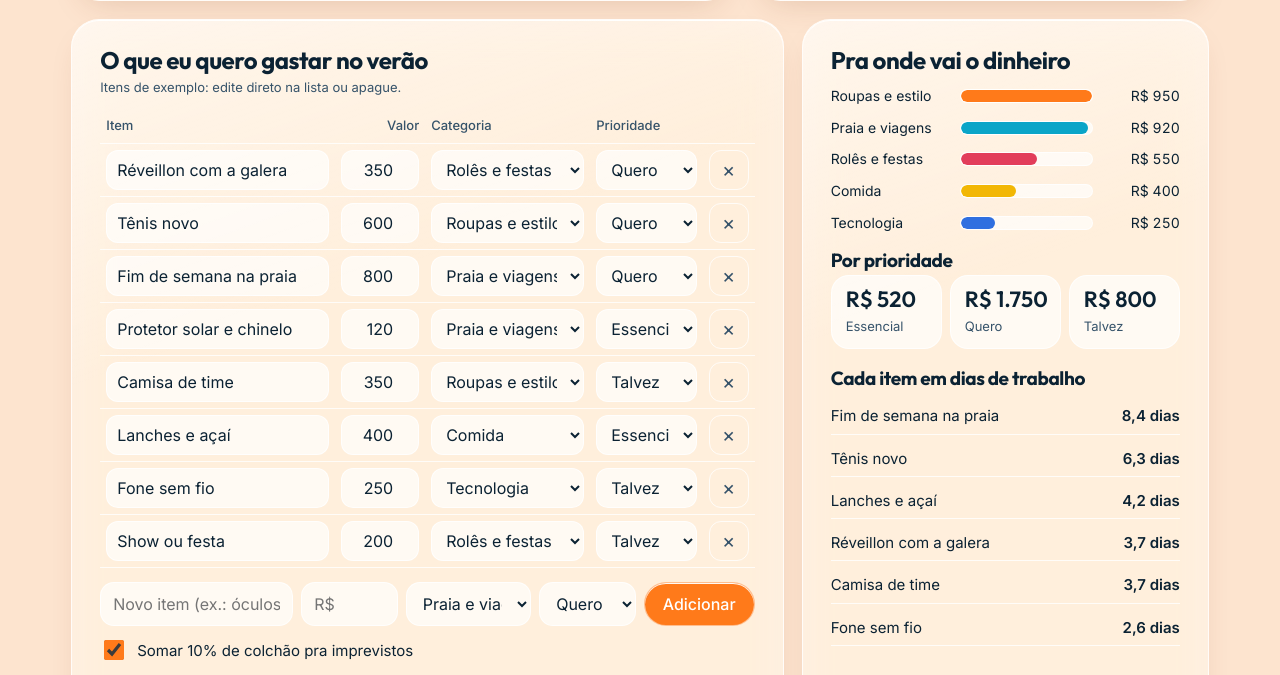
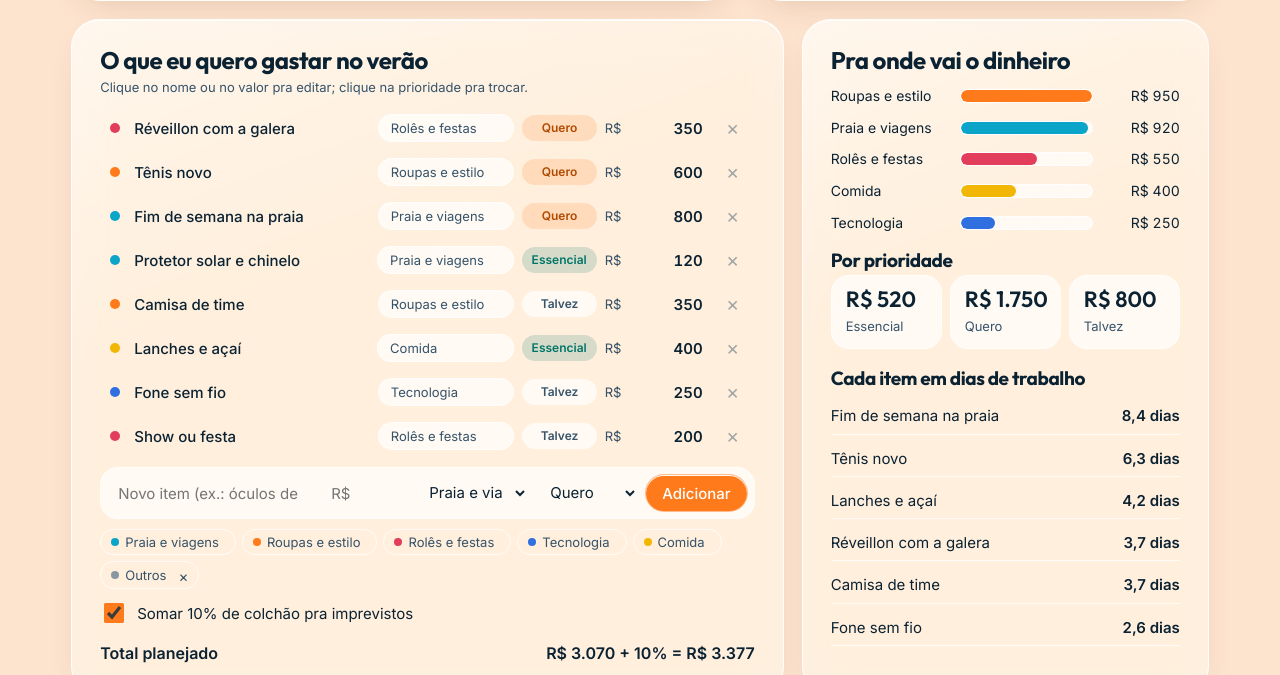
Before and after one commit to Briniouz/gastos, a plain HTML site: page index.html in a window 1280 px wide. Shown: the part 830-1505 px from the top of the page. Drawn offline with Linux system fonts and the light colour scheme.

Commit message:
Lista de gastos compacta e criação de categorias
Co-Authored-By: Claude Opus 5.5 <noreply@anthropic.com>
Claude-Session: https://claude.ai/code/session_01V3bt9Qk4oY3dNtnFrYNmha

```diff
--- a/index.html
+++ b/index.html
@@ -78,11 +78,39 @@ th{text-align:left;font-weight:500;color:var(--mute);font-size:13px;padding:8px
 td{padding:6px;border-bottom:1px solid var(--edge);vertical-align:middle}
 .num{text-align:right;white-space:nowrap;font-variant-numeric:tabular-nums}
 .scroll{overflow-x:auto}
-#items input,#items select{min-height:40px;padding:6px 10px;border-radius:12px}
-#items td:nth-child(2){width:6em}#items td:nth-child(3){width:11em}#items td:nth-child(4){width:7.5em}#items td:nth-child(5){width:44px}
-.del{width:40px;height:40px;border-radius:12px;border:1px solid var(--edge);background:transparent;cursor:pointer;color:var(--mute);font-size:20px;line-height:1}
+.del{width:32px;height:32px;border-radius:10px;border:1px solid var(--edge);background:transparent;cursor:pointer;color:var(--mute);font-size:20px;line-height:1}
 .del:hover{color:var(--coral)}
-.add{display:grid;grid-template-columns:minmax(0,2fr) minmax(0,1fr) minmax(0,1.3fr) minmax(0,1fr) auto;gap:8px;margin-top:14px}
+.add{display:grid;grid-template-columns:minmax(0,1.8fr) 5.5em minmax(0,1fr) 6.5em auto;gap:6px;margin-top:10px;padding:6px;border-radius:18px;background:var(--glass2);border:1px solid var(--edge)}
+.add input,.add select{min-height:38px;font-size:15px;padding:6px 10px;border-radius:12px;background:transparent;border:1px solid transparent}
+.add input:focus,.add select:focus{border-color:var(--edge);background:var(--glass)}
+.add .btn{min-height:38px;padding:6px 16px;font-size:15px}
+.list{display:grid;gap:2px}
+.it{display:grid;grid-template-columns:10px minmax(0,1fr) auto auto 6.5em 32px;grid-template-areas:"d n c p v x";gap:8px;align-items:center;padding:4px 6px 4px 10px;border-radius:14px;transition:background .15s}
+.it:hover,.it:focus-within{background:var(--glass2)}
+.dot{grid-area:d;width:10px;height:10px;border-radius:50%;box-shadow:0 0 0 3px color-mix(in srgb,currentColor 0%,transparent)}
+.it input{border:0;background:transparent;min-height:34px;padding:4px 6px;border-radius:10px;width:100%;font-size:15px;outline:none;color:var(--ink)}
+.it input:focus{background:var(--glass);box-shadow:0 0 0 1px var(--edge)}
+.it .nm{grid-area:n;font-weight:500}
+.it input[type=number]::-webkit-inner-spin-button,.add input[type=number]::-webkit-inner-spin-button{-webkit-appearance:none}
+.it input[type=number],.add input[type=number]{-moz-appearance:textfield}
+.chip{grid-area:c;-webkit-appearance:none;appearance:none;border:1px solid var(--edge);background:var(--glass2);border-radius:999px;padding:3px 12px;font-size:13px;min-height:28px;max-width:10.5em;cursor:pointer;color:var(--mute);text-overflow:ellipsis}
+.pr{grid-area:p;border:0;border-radius:999px;padding:3px 10px;font-size:12px;font-weight:600;min-height:26px;min-width:6.2em;cursor:pointer}
+.p-e{background:color-mix(in srgb,var(--ok) 16%,transparent);color:var(--ok)}
+.p-q{background:rgba(255,122,26,.17);color:light-dark(#b04a00,#ffa15c)}
+.p-t{background:var(--glass2);color:var(--mute)}
+.vl{grid-area:v;display:flex;align-items:center;font-size:13px;color:var(--mute)}
+.vl input{text-align:right;font-weight:600;font-variant-numeric:tabular-nums}
+.it .del{grid-area:x;border-color:transparent;opacity:.45}
+.it:hover .del,.it:focus-within .del{opacity:1}
+.nc{display:flex;gap:6px;align-items:center;margin-top:8px;padding:6px;border-radius:16px;background:var(--glass2);border:1px solid var(--edge)}
+.nc[hidden]{display:none}
+.nc input{flex:1;min-height:36px;font-size:15px;padding:6px 10px;border-radius:12px;border:1px solid var(--edge);background:var(--glass)}
+.nc .btn{min-height:36px;padding:4px 14px;font-size:14px}
+.cl{display:flex;flex-wrap:wrap;gap:6px;margin-top:10px}
+.cl span{display:inline-flex;align-items:center;gap:6px;font-size:13px;padding:2px 4px 2px 10px;border-radius:999px;border:1px solid var(--edge);color:var(--mute);min-height:26px}
+.cl span i{width:8px;height:8px;border-radius:50%}
+.cl button{border:0;background:none;color:var(--mute);cursor:pointer;font-size:15px;width:22px;height:22px;border-radius:50%}
+.cl button:hover{color:var(--coral)}
 .tot{display:flex;justify-content:space-between;flex-wrap:wrap;gap:8px;margin-top:12px;font-weight:600}
 .bars{display:grid;gap:10px;margin:12px 0 18px}
 .bar{display:grid;grid-template-columns:8.5em minmax(0,1fr) 5.5em;gap:10px;align-items:center;font-size:14px}
@@ -104,13 +132,12 @@ tr.cur td{font-weight:600}
 @media(max-width:900px){.r1,.r2,.r3{grid-template-columns:minmax(0,1fr)}}
 @media(max-width:600px){
  .f2{grid-template-columns:minmax(0,1fr) minmax(0,1fr)}
- .add{grid-template-columns:minmax(0,1fr) minmax(0,1fr)}.add input:first-child{grid-column:1/-1}
+ .add{grid-template-columns:minmax(0,1fr) minmax(0,1fr)}.add input:first-child{grid-column:1/-1}.add input,.add select{font-size:16px}
+ .it{grid-template-columns:10px minmax(0,1fr) auto 6em 32px;grid-template-areas:"d n n v x" ". c p p .";row-gap:2px;padding:6px 4px 8px 8px;border-bottom:1px solid var(--edge);border-radius:0}
+ .it .chip{justify-self:stretch;max-width:none}.it .pr{justify-self:start}.it input{font-size:16px}
  table{font-size:13px}th,td{padding:6px 4px}
  .stack thead{display:none}.stack tr{display:grid;padding-block:8px;border-bottom:1px solid var(--edge)}.stack td{display:flex;justify-content:space-between;gap:12px;border:0;padding:3px 0}.stack td::before{content:attr(data-l);color:var(--mute)}
  .kpis{grid-template-columns:repeat(2,minmax(0,1fr))}
- #items tr{display:grid;grid-template-columns:minmax(0,.8fr) minmax(0,1.3fr) minmax(0,1fr);gap:6px;padding:8px 0;border-bottom:1px solid var(--edge)}#items td{width:auto!important;border:0;padding:0}
- #items td:nth-child(1){grid-column:1/3;grid-row:1}#items td:nth-child(5){grid-column:3;grid-row:1;justify-self:end}#items td:nth-child(2){grid-row:2;grid-column:1}#items td:nth-child(3){grid-row:2;grid-column:2}#items td:nth-child(4){grid-row:2;grid-column:3}
- #items thead{display:none}
  .bar{grid-template-columns:7em minmax(0,1fr) 5em}
  #bar{display:flex;position:fixed;left:10px;right:10px;bottom:10px;z-index:10;justify-content:space-between;gap:10px;padding:10px 16px;border-radius:20px;font-size:14px}
  #bar b{font:600 18px Outfit,sans-serif;white-space:nowrap}
@@ -160,8 +187,8 @@ tr.cur td{font-weight:600}
  <section class="row r3">
   <div class="glass">
    <h2>O que eu quero gastar no verão</h2>
-   <p class="note" style="margin:0 0 10px">Itens de exemplo: edite direto na lista ou apague.</p>
-   <div class="scroll"><table id="items"><thead><tr><th>Item</th><th class="num">Valor</th><th>Categoria</th><th>Prioridade</th><th></th></tr></thead><tbody></tbody></table></div>
+   <p class="note" style="margin:0 0 10px">Clique no nome ou no valor pra editar; clique na prioridade pra trocar.</p>
+   <div class="list" id="items"></div>
    <form class="add" id="addf">
     <input type="text" id="an" placeholder="Novo item (ex.: óculos de sol)" aria-label="Nome do item" required>
     <input type="number" id="av" placeholder="R$" min="0" step="1" aria-label="Valor" inputmode="decimal" required>
@@ -169,6 +196,8 @@ tr.cur td{font-weight:600}
     <select id="ap" aria-label="Prioridade"><option value="e">Essencial</option><option value="q" selected>Quero</option><option value="t">Talvez</option></select>
     <button class="btn pri" type="submit">Adicionar</button>
    </form>
+   <div class="nc" id="nc" hidden><input id="ncn" placeholder="Nome da nova categoria" maxlength="24" aria-label="Nome da nova categoria"><button class="btn pri" type="button" id="ncok">Criar</button><button class="btn" type="button" id="ncx">Cancelar</button></div>
+   <div class="cl" id="cl"></div>
    <label class="chk"><input type="checkbox" id="colchao"> Somar 10% de colchão pra imprevistos</label>
    <div class="tot"><span>Total planejado</span><span id="tot"></span></div>
   </div>
@@ -248,6 +277,8 @@ const MESL=['Janeiro','Fevereiro','Março','Abril','Maio','Junho','Julho','Agost
 const DS=['D','S','T','Q','Q','S','S'],DL=['Domingo','Segunda','Terça','Quarta','Quinta','Sexta','Sábado'];
 const CATS=['Praia e viagens','Roupas e estilo','Rolês e festas','Tecnologia','Comida','Outros'];
 const CATC=['#0aa5c8','#ff7a1a','#e23d5a','#2f6fe0','#f2b705','#8a97a3'];
+const NEWC=['#16a34a','#db2777','#0d9488','#9333ea','#ca8a04','#ea580c','#475569'];
+const defCats=()=>CATS.map((n,i)=>({n,c:CATC[i]}));
 const PRIO={e:'Essencial',q:'Quero',t:'Talvez'};
 const RATES={cdb:0.83,poupanca:0.5,casa:0};
 const MIN_DIA=54.04,IFOOD_MOTO=7.5,IFOOD_BIKE=7;
@@ -262,8 +293,8 @@ const DEF=()=>({items:[
  {id:7,nome:'Fone sem fio',valor:250,cat:3,prio:'t'},
  {id:8,nome:'Show ou festa',valor:200,cat:2,prio:'t'}],
  job:{preset:'rest',diaria:60,entregas:12,extra:5,custo:25,ini:'2026-12-01',fim:'2027-02-28',dias:[true,false,false,true,true,true,true],feriados:true},
- save:{saldo:300,mensal:200,tipo:'cdb',taxa:0.83,usar:true},colchao:true,nid:9});
-const fix=d=>{const b=DEF();if(!d||!Array.isArray(d.items))return b;return{...b,...d,job:{...b.job,...d.job},save:{...b.save,...d.save}}};
+ save:{saldo:300,mensal:200,tipo:'cdb',taxa:0.83,usar:true},colchao:true,nid:9,cats:defCats()});
+const fix=d=>{const b=DEF();if(!d||!Array.isArray(d.items))return b;const o={...b,...d,job:{...b.job,...d.job},save:{...b.save,...d.save}};if(!Array.isArray(o.cats)||!o.cats.length)o.cats=defCats();o.items.forEach(x=>{if(!(+x.cat>=0&&+x.cat<o.cats.length))x.cat=o.cats.length-1});return o};
 const KEY='verao-no-azul-v1';
 let S;
 try{const h=window.claude?.hot?.data;S=fix(h&&h.items?h:JSON.parse(localStorage.getItem(KEY)||'null'))}catch(e){S=DEF()}
@@ -301,14 +332,22 @@ function sim(dias,taxa){
 }
 
 let cur=null,geo=null,shown=0;
+const catOpts=sel=>S.cats.map((c,i)=>`<option value="${i}"${+sel===i?' selected':''}>${esc(c.n)}</option>`).join('')+'<option value="new">+ Nova categoria…</option>';
+const PN={e:'q',q:'t',t:'e'};
 function renderItems(){
- $('#items tbody').innerHTML=S.items.map(it=>`<tr data-id="${it.id}">
-  <td><input type="text" data-k="nome" value="${esc(it.nome)}" aria-label="Nome"></td>
-  <td><input type="number" data-k="valor" value="${it.valor}" min="0" step="1" aria-label="Valor" inputmode="decimal" style="text-align:right"></td>
-  <td><select data-k="cat" aria-label="Categoria">${CATS.map((c,i)=>`<option value="${i}"${+it.cat===i?' selected':''}>${c}</option>`).join('')}</select></td>
-  <td><select data-k="prio" aria-label="Prioridade">${Object.entries(PRIO).map(([k,v])=>`<option value="${k}"${it.prio===k?' selected':''}>${v}</option>`).join('')}</select></td>
-  <td><button class="del" data-del="${it.id}" aria-label="Remover ${esc(it.nome)}">×</button></td></tr>`).join('')||`<tr><td colspan="5" class="note">Nenhum item ainda. Adicione o primeiro abaixo.</td></tr>`;
+ $('#items').innerHTML=S.items.map(it=>{const c=S.cats[it.cat]||S.cats[0];return`<div class="it" data-id="${it.id}"><span class="dot" style="background:${c.c}"></span><input class="nm" type="text" data-k="nome" value="${esc(it.nome)}" aria-label="Nome"><select class="chip" data-k="cat" aria-label="Categoria">${catOpts(it.cat)}</select><button type="button" class="pr p-${it.prio}" data-pr title="Clique pra trocar a prioridade">${PRIO[it.prio]}</button><span class="vl">R$<input type="number" data-k="valor" value="${it.valor}" min="0" step="1" inputmode="decimal" aria-label="Valor"></span><button type="button" class="del" data-del="${it.id}" aria-label="Remover ${esc(it.nome)}">×</button></div>`}).join('')||'<p class="note">Nenhum item ainda. Adicione o primeiro abaixo.</p>';
+ const av=$('#ac').value;$('#ac').innerHTML=catOpts(av==='new'||av===''?0:+av);
+ const used=new Set(S.items.map(x=>+x.cat));
+ $('#cl').innerHTML=S.cats.map((c,i)=>`<span><i style="background:${c.c}"></i>${esc(c.n)}${used.has(i)?'<b style="width:6px"></b>':`<button type="button" data-rc="${i}" aria-label="Apagar categoria ${esc(c.n)}">×</button>`}</span>`).join('');
 }
+let ncT=null;
+function openNew(t){ncT=t;$('#nc').hidden=false;$('#ncn').value='';$('#ncn').focus()}
+function closeNew(){ncT=null;$('#nc').hidden=true;renderItems()}
+function createCat(){const n=$('#ncn').value.trim();if(!n)return $('#ncn').focus();let i=S.cats.findIndex(c=>c.n.toLowerCase()===n.toLowerCase());
+ if(i<0){S.cats.push({n,c:NEWC[Math.max(0,S.cats.length-6)%NEWC.length]});i=S.cats.length-1}
+ const t=ncT;ncT=null;$('#nc').hidden=true;
+ if(t==='add'){renderItems();$('#ac').value=i}else{const it=S.items.find(x=>x.id==t);if(it)it.cat=i;renderItems()}
+ renderCalc()}
 function fillControls(){
  const j=S.job,sv=S.save;
  for(const k of['diaria','entregas','extra','custo','ini','fim'])$('#'+k).value=j[k];
@@ -338,9 +377,9 @@ function renderCalc(){
  $('#calc').innerHTML=`Por dia: <b>${brl2(+j.diaria)}</b> + ${+j.entregas||0} × <b>${brl2(+j.extra)}</b> − <b>${brl2(+j.custo)}</b> = <b>${brl2(r.per)}</b><br>${nd} dias por semana · ${r.wdIn} dias no período · ganho total <b>${brl(last.w)}</b>`;
  $('#savc').innerHTML=`Na data limite: <b>${brl(last.s)}</b> guardados, dos quais <b>${brl2(last.rend)}</b> são rendimento.${sv.usar?'':' (fora da conta do verão)'}`;
  const tot=sumItems();$('#tot').textContent=brl(tot)+(S.colchao?` + 10% = ${brl(tot*1.1)}`:'');
- const cs=CATS.map((c,i)=>({c,i,v:S.items.filter(x=>+x.cat===i).reduce((a,b)=>a+(+b.valor||0),0)})).filter(x=>x.v>0).sort((a,b)=>b.v-a.v);
+ const cs=S.cats.map((k,i)=>({c:esc(k.n),col:k.c,i,v:S.items.filter(x=>+x.cat===i).reduce((a,b)=>a+(+b.valor||0),0)})).filter(x=>x.v>0).sort((a,b)=>b.v-a.v);
  const mx=Math.max(1,...cs.map(x=>x.v));
- $('#cats').innerHTML=cs.map(x=>`<div class="bar"><span>${x.c}</span><span class="track"><i style="width:${x.v/mx*100}%;background:${CATC[x.i]}"></i></span><span class="num">${brl(x.v)}</span></div>`).join('')||'<p class="note">Sem gastos ainda.</p>';
+ $('#cats').innerHTML=cs.map(x=>`<div class="bar"><span>${x.c}</span><span class="track"><i style="width:${x.v/mx*100}%;background:${x.col}"></i></span><span class="num">${brl(x.v)}</span></div>`).join('')||'<p class="note">Sem gastos ainda.</p>';
  $('#prio').innerHTML=Object.entries(PRIO).map(([k,v])=>{const s=S.items.filter(x=>x.prio===k).reduce((a,b)=>a+(+b.valor||0),0);return`<div class="kpi"><b>${brl(s)}</b><span>${v}</span></div>`}).join('');
  renderMonths(r);renderScen(r);renderTips(r,sal);renderProj();
  $('#wd').innerHTML=r.per>0?[...S.items].sort((a,b)=>b.valor-a.valor).slice(0,6).map(x=>`<div><span>${esc(x.nome)}</span><b>${(x.valor/r.per).toLocaleString('pt-BR',{maximumFractionDigits:1})} dias</b></div>`).join(''):'<p class="note">Ajuste o ganho por dia pra ver.</p>';
@@ -429,7 +468,7 @@ $('#undo').onclick=()=>{if(!undoS)return;S=undoS;undoS=null;fillControls();rende
 const snapUndo=()=>{undoS=JSON.parse(JSON.stringify(S))};
 
 $('#preset').innerHTML=Object.entries(PRESETS).map(([k,v])=>`<option value="${k}">${v.n}</option>`).join('');
-$('#ac').innerHTML=CATS.map((c,i)=>`<option value="${i}">${c}</option>`).join('');
+
 $('#preset').addEventListener('change',e=>{const p=PRESETS[e.target.value];S.job.preset=e.target.value;if(p.diaria!=null){for(const k of['diaria','entregas','extra','custo'])S.job[k]=p[k];fillControls()}renderCalc()});
 for(const k of['diaria','entregas','extra','custo'])$('#'+k).addEventListener('input',e=>{S.job[k]=Math.max(0,+e.target.value||0);S.job.preset='custom';$('#preset').value='custom';renderCalc()});
 for(const k of['ini','fim'])$('#'+k).addEventListener('change',e=>{if(e.target.value){S.job[k]=e.target.value;renderCalc()}});
@@ -439,10 +478,16 @@ for(const k of['saldo','mensal','taxa'])$('#'+k).addEventListener('input',e=>{S.
 $('#tipo').addEventListener('change',e=>{S.save.tipo=e.target.value;S.save.taxa=RATES[e.target.value];$('#taxa').value=S.save.taxa;renderCalc()});
 $('#usar').addEventListener('change',e=>{S.save.usar=e.target.checked;renderCalc()});
 $('#colchao').addEventListener('change',e=>{S.colchao=e.target.checked;renderCalc()});
-const tb=$('#items tbody');
-tb.addEventListener('input',e=>{const k=e.target.dataset.k,tr=e.target.closest('tr');if(!k||!tr)return;const it=S.items.find(x=>x.id==tr.dataset.id);if(!it)return;it[k]=k==='valor'?Math.max(0,+e.target.value||0):k==='cat'?+e.target.value:e.target.value;renderCalc()});
-tb.addEventListener('click',e=>{const b=e.target.closest('[data-del]');if(!b)return;snapUndo();const it=S.items.find(x=>x.id==b.dataset.del);S.items=S.items.filter(x=>x.id!=b.dataset.del);renderItems();renderCalc();toast(`"${it?it.nome:'Item'}" removido`,true)});
-$('#addf').addEventListener('submit',e=>{e.preventDefault();const n=$('#an').value.trim(),v=+$('#av').value;if(!n||!(v>=0))return;S.items.push({id:S.nid++,nome:n,valor:v,cat:+$('#ac').value,prio:$('#ap').value});$('#an').value='';$('#av').value='';renderItems();renderCalc();$('#an').focus()});
+const tb=$('#items');
+tb.addEventListener('input',e=>{const k=e.target.dataset.k,row=e.target.closest('.it');if(!k||!row||e.target.tagName==='SELECT')return;const it=S.items.find(x=>x.id==row.dataset.id);if(!it)return;it[k]=k==='valor'?Math.max(0,+e.target.value||0):e.target.value;renderCalc()});
+tb.addEventListener('change',e=>{if(e.target.dataset.k!=='cat')return;const row=e.target.closest('.it'),it=S.items.find(x=>x.id==row.dataset.id);if(!it)return;if(e.target.value==='new')return openNew(it.id);it.cat=+e.target.value;renderItems();renderCalc()});
+tb.addEventListener('click',e=>{const p=e.target.closest('[data-pr]');if(p){const it=S.items.find(x=>x.id==p.closest('.it').dataset.id);it.prio=PN[it.prio];p.className='pr p-'+it.prio;p.textContent=PRIO[it.prio];renderCalc();return}
+ const b=e.target.closest('[data-del]');if(!b)return;snapUndo();const it=S.items.find(x=>x.id==b.dataset.del);S.items=S.items.filter(x=>x.id!=b.dataset.del);renderItems();renderCalc();toast(`"${it?it.nome:'Item'}" removido`,true)});
+$('#ac').addEventListener('change',e=>{if(e.target.value==='new')openNew('add')});
+$('#ncok').onclick=createCat;$('#ncx').onclick=closeNew;
+$('#ncn').addEventListener('keydown',e=>{if(e.key==='Enter'){e.preventDefault();createCat()}else if(e.key==='Escape')closeNew()});
+$('#cl').addEventListener('click',e=>{const b=e.target.closest('[data-rc]');if(!b)return;const i=+b.dataset.rc;if(S.items.some(x=>+x.cat===i))return;snapUndo();S.cats.splice(i,1);S.items.forEach(x=>{if(+x.cat>i)x.cat--});renderItems();renderCalc();toast('Categoria apagada',true)});
+$('#addf').addEventListener('submit',e=>{e.preventDefault();const n=$('#an').value.trim(),v=+$('#av').value;if(!n||!(v>=0))return;S.items.push({id:S.nid++,nome:n,valor:v,cat:$('#ac').value==='new'?0:+$('#ac').value,prio:$('#ap').value});$('#an').value='';$('#av').value='';renderItems();renderCalc();$('#an').focus()});
 $('#reset').onclick=()=>{snapUndo();S=DEF();fillControls();renderItems();renderCalc();toast('Exemplo restaurado',true)};
 $('#copy').onclick=()=>{const r=cur,l=r.last;const txt=`Verão no Azul\nGastos planejados: ${brl(r.meta)}\nTrabalho: ${brl2(r.per)} líquido por dia, ${r.wdIn} dias de ${fd(pd(S.job.ini))} a ${fd(r.fim)}\nTotal na data limite: ${brl(l.tot)} (trabalho ${brl(l.w)}${S.save.usar?` + poupança ${brl(l.s)}`:''})\n${$('#status').textContent}`;
  const done=()=>toast('Resumo copiado',false);try{navigator.clipboard.writeText(txt).then(done,()=>toast('Não deu pra copiar aqui',false))}catch(err){toast('Não deu pra copiar aqui',false)}};
```
